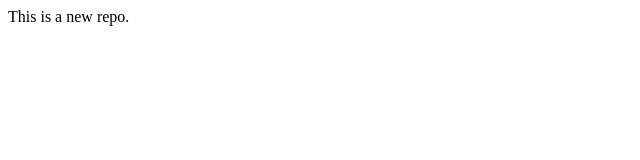
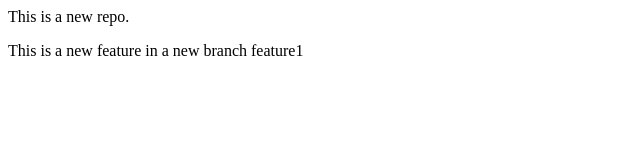
Before and after one commit to dhanishahahaha/localrepo, a plain HTML site: page index.html in a window 1280 px wide. Shown: the whole page, without its empty margins (0-640 px from the left). Drawn offline with Linux system fonts and the light colour scheme.

Commit message:
add new feature

```diff
--- a/index.html
+++ b/index.html
@@ -1 +1,3 @@
 <p>This is a new repo.</p>
+
+<p> This is a new feature in a new branch feature1</p>
```
